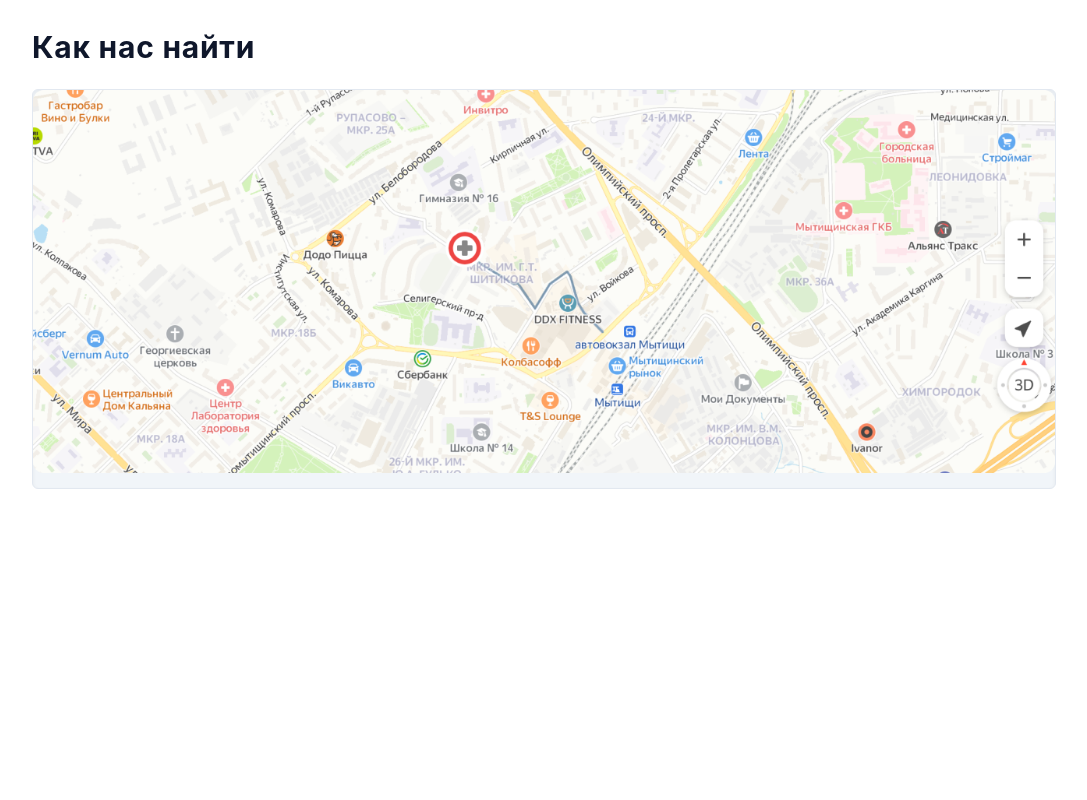
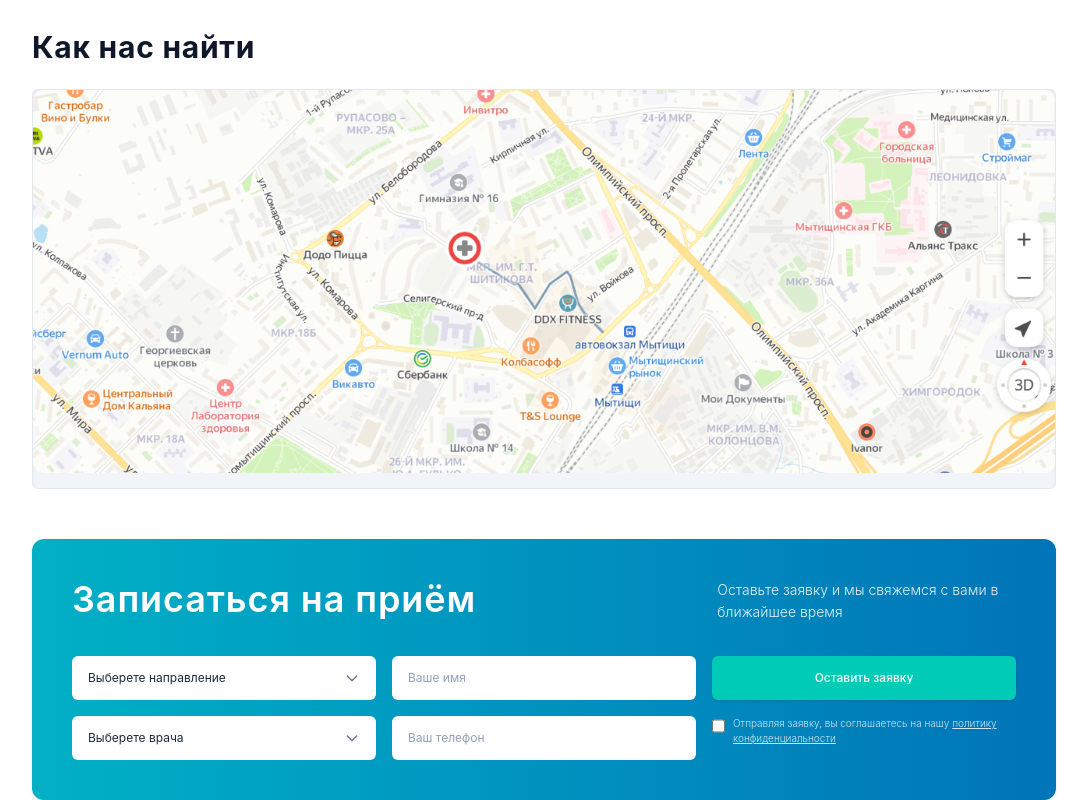
Before and after one commit to tabarovahadica46-source/exam.week4, a website: page src/index4.html in a window 1280 px wide. Shown: the part 4164-4964 px from the top of the page, without its empty margins (96-1183 px from the left). Before the commit the page ends 4653 px from the top, so only its background shows below. Drawn offline with nearby package versions, Linux system fonts and the light colour scheme; files that its build step writes are made by us from their sources.

Commit message:
section - form

```diff
--- a/src/index4.html
+++ b/src/index4.html
@@ -570,12 +570,68 @@
 
                 <img src="./imagesjur/map (1).png" alt="">
 
-
-
             </div>
         </div>
 
     </section>
+          <section class="w-full max-w-5xl space-y-12 m-auto mt-[50px]">
+
+        <div class="bg-gradient-to-r from-[#02B0C5]  to-[#0074B8] rounded-xl p-8 md:p-10 text-white shadow-sm">
+            <div class="grid grid-cols-1 lg:grid-cols-3 gap-6 items-start">
+
+
+                <div class="lg:col-span-2 space-y-2">
+                    <h2 class="text-3xl md:text-4xl font-semibold tracking-wide">Записаться на приём</h2>
+                </div>
+                <div class="flex lg:justify-end">
+                    <p class="text-sm text-white/90 max-w-xs leading-relaxed font-light">
+                        Оставьте заявку и мы свяжемся с вами в ближайшее время
+                    </p>
+                </div>
+            </div>
+            <form class="grid grid-cols-1 md:grid-cols-2 lg:grid-cols-3 gap-4 mt-8" onsubmit="event.preventDefault();">
+
+                <div class="relative bg-white text-slate-800 rounded-md">
+                    <select class="w-full bg-transparent px-4 py-3.5 appearance-none text-xs font-normal focus:outline-none cursor-pointer">
+                        <option>Выберете направление</option>
+                    </select>
+                    <div class="pointer-events-none absolute inset-y-0 right-4 flex items-center text-slate-500">
+                        <svg class="w-4 h-4" fill="none" stroke="currentColor" stroke-width="2" viewBox="0 0 24 24"><path stroke-linecap="round" stroke-linejoin="round" d="M19 9l-7 7-7-7"/></svg>
+                    </div>
+                </div>
+
+
+                <div>
+                    <input type="text" placeholder="Ваше имя" class="w-full bg-white text-slate-800 placeholder-slate-400 rounded-md px-4 py-3.5 text-xs font-normal focus:outline-none">
+                </div>
+
+                <button type="submit" class="w-full bg-[#00CBB6] hover:bg-[#00B4A2] text-white text-xs font-medium rounded-md py-3.5 shadow-sm transition-colors text-center">
+                    Оставить заявку
+                </button>
+
+                <div class="relative bg-white text-slate-800 rounded-md">
+                    <select class="w-full bg-transparent px-4 py-3.5 appearance-none text-xs font-normal focus:outline-none cursor-pointer">
+                        <option>Выберете врача</option>
+                    </select>
+                    <div class="pointer-events-none absolute inset-y-0 right-4 flex items-center text-slate-500">
+                        <svg class="w-4 h-4" fill="none" stroke="currentColor" stroke-width="2" viewBox="0 0 24 24"><path stroke-linecap="round" stroke-linejoin="round" d="M19 9l-7 7-7-7"/></svg>
+                    </div>
+                </div>
+
+                <div>
+                    <input type="tel" placeholder="Ваш телефон" class="w-full bg-white text-slate-800 placeholder-slate-400 rounded-md px-4 py-3.5 text-xs font-normal focus:outline-none">
+                </div>
+
+                <div class="flex items-start space-x-2 mt-2 md:mt-0">
+                    <input type="checkbox" id="privacy" class="mt-0.5 w-4 h-4 rounded border-gray-300 text-[#00AFA5] focus:ring-0 cursor-pointer bg-white">
+                    <label for="privacy" class="text-[10px] text-white/80 leading-normal font-light">
+                        Отправляя заявку, вы соглашаетесь на нашу <a href="#" class="underline hover:text-white transition-colors">политику конфиденциальности</a>
+                    </label>
+                </div>
+            </form>
+        </div>
+    </section>
+
         </main>
 </body>
 </html>
```
